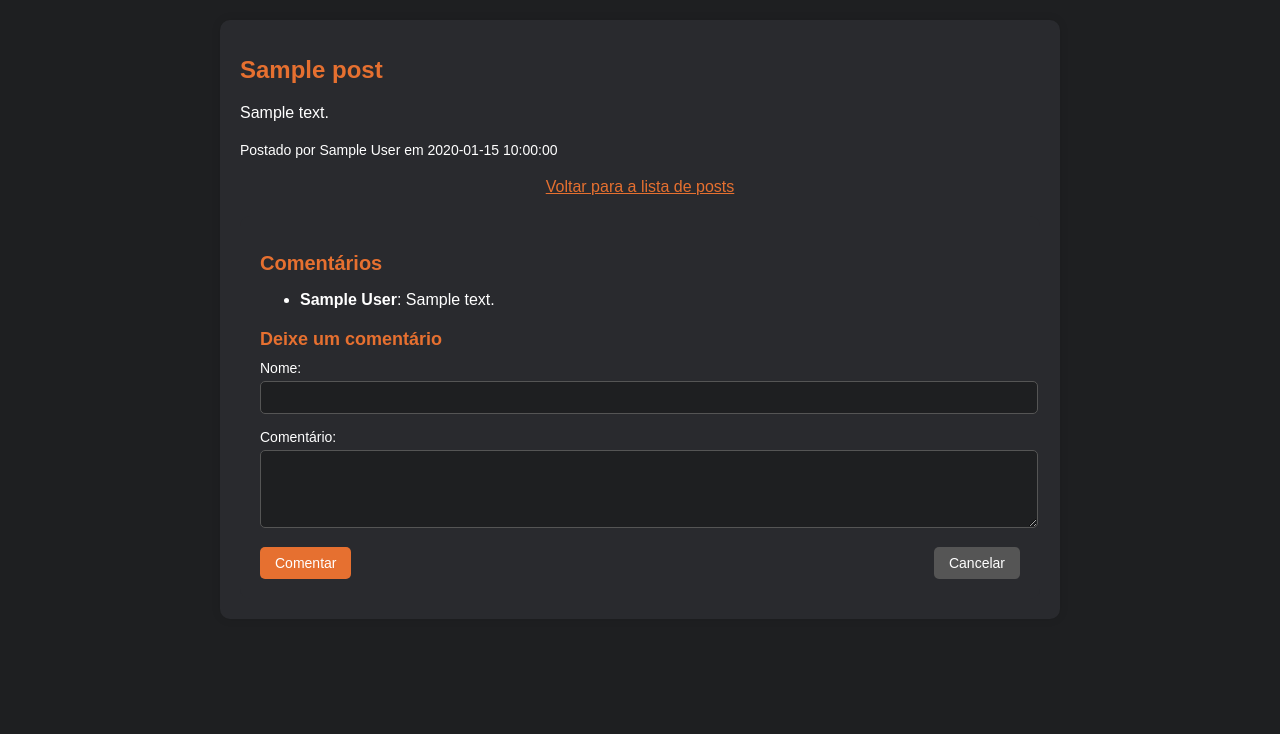
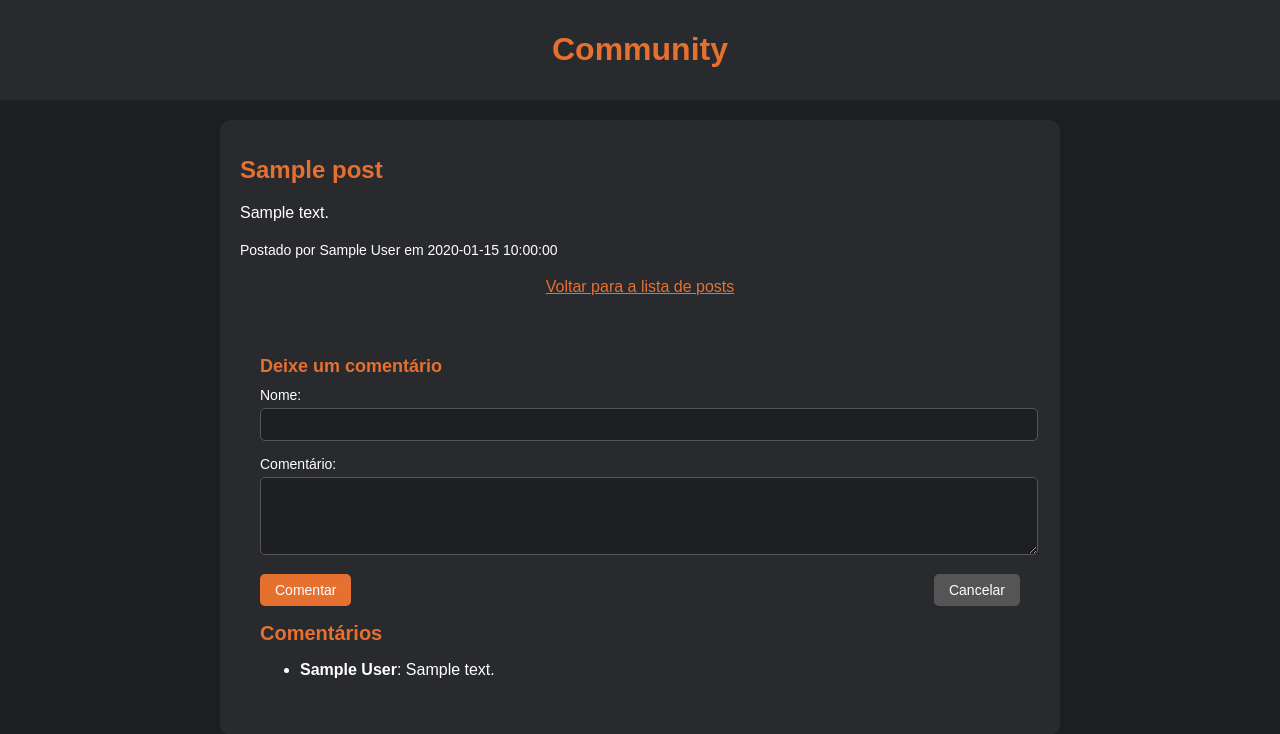
Before and after one commit to kensdy/Community-V3, a Flask app: template templates/post.html in a window 1280 px wide. Shown: the top 734 px of the page. Run offline with Flask 3, Linux system fonts and the light colour scheme; the template is opened without the code that fills it: most values are stand-ins (such as "Sample title", 1, 10 or a date in 2020).

Commit message:
Update post.html

```diff
--- a/templates/post.html
+++ b/templates/post.html
@@ -1,3 +1,4 @@
+<!-- templates/post.html -->
 <!DOCTYPE html>
 <html lang="en">
 <head>
@@ -5,8 +6,17 @@
     <meta name="viewport" content="width=device-width, initial-scale=1.0">
     <title>{{ post['title'] }}</title>
     <link rel="stylesheet" type="text/css" href="{{ url_for('static', filename='styles.css') }}">
+  <!--/************************************************
+    * Name        : Community
+    * Version     : 3.0
+    * GitHub      : https://github.com/kensdy
+    * Repository  : https://github.com/kensdy/Community-V3
+  **************************************************/-->
 </head>
 <body>
+    <div class="header">
+        <a href="{{ url_for('index') }}" style="text-decoration: none;"><h1>Community</h1></a>
+    </div>
     <div class="post-container">
         <h1 class="post-title">{{ post['title'] }}</h1>
         <p class="post-content">{{ post['content']|safe }}</p>
@@ -18,14 +28,6 @@
         </div>
 
         <div class="comments-section">
-            <h2>Comentários</h2>
-            <ul>
-                {% for comment in post['comments'] %}
-                    <li>
-                        <strong>{{ comment['author'] }}</strong>: {{ comment['content'] }}
-                    </li>
-                {% endfor %}
-            </ul>
             <div class="comment-form">
                 <h3>Deixe um comentário</h3>
                 <form method="post" action="{{ url_for('add_comment', post_id=post['id']) }}">
@@ -41,6 +43,14 @@
                     </div>
                 </form>
             </div>
+            <h2>Comentários</h2>
+            <ul>
+                {% for comment in post['comments'] %}
+                    <li>
+                        <strong>{{ comment['author'] }}</strong>: {{ comment['content'] }}
+                    </li>
+                {% endfor %}
+            </ul>
         </div>
     </div>
 </body>
```
